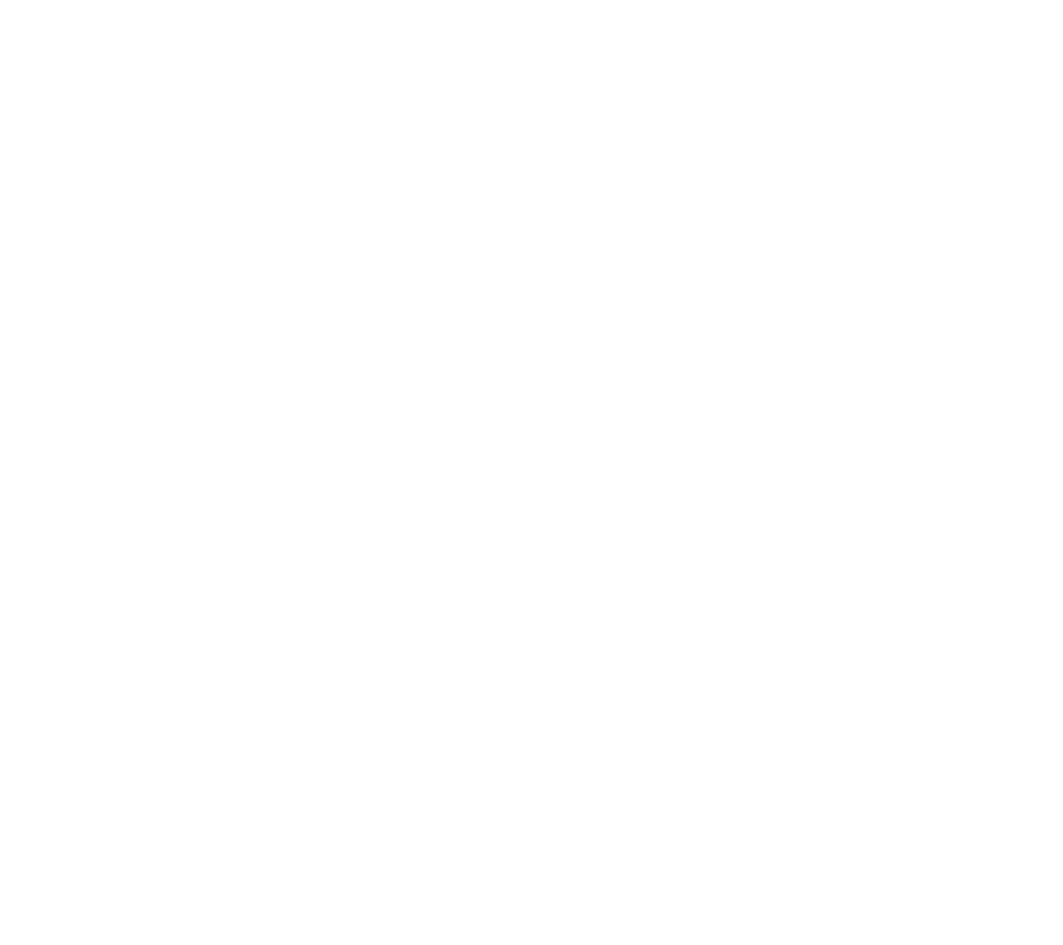
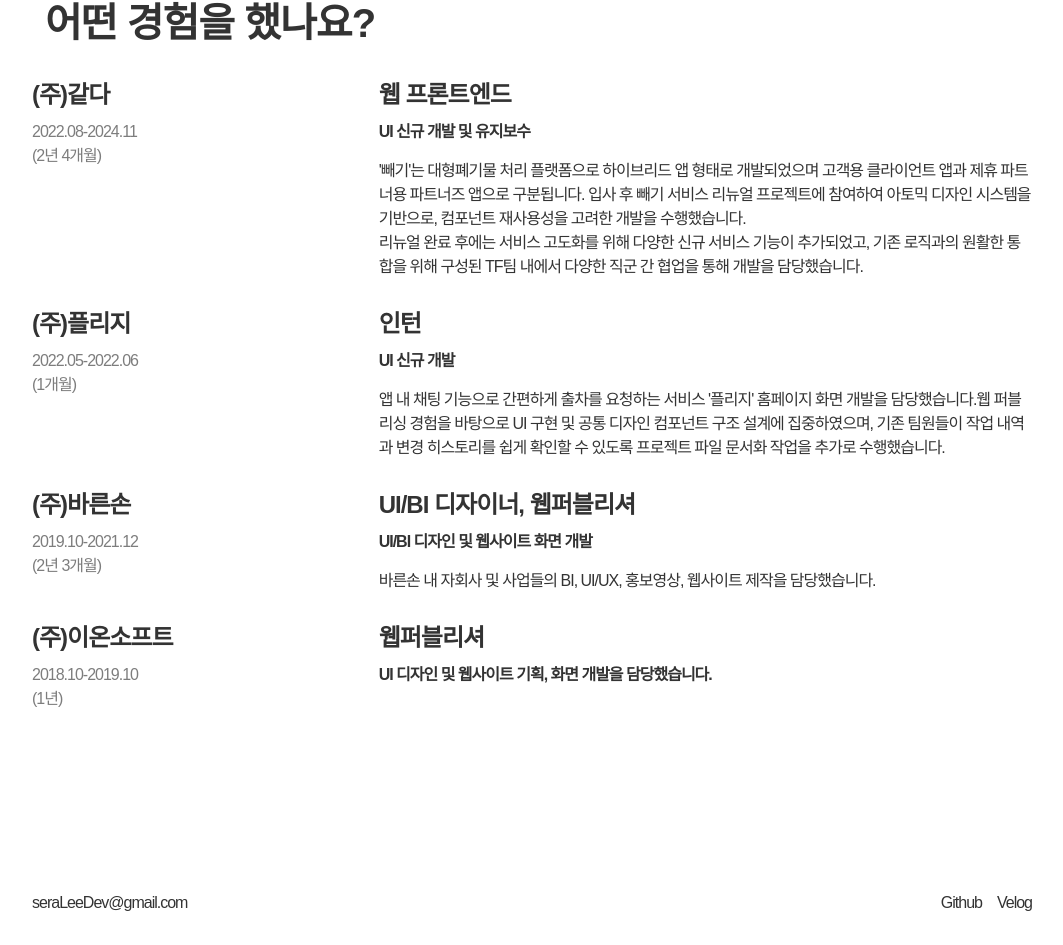
Before and after one commit to seraleedev/resume-vue, a Vue app: page / in a window 1280 px wide. Shown: the part 582-1527 px from the top of the page, without its empty margins (108-1171 px from the left). Before the commit the page ends 800 px from the top, so only its background shows below. Built offline with nearby package versions, Linux system fonts and the light colour scheme.

Commit message:
feat: Header,Footer,CareerSection 컴포넌트 추가중

```diff
--- /dev/null
+++ b/src/components/career/pc/CareerList.vue
@@ -0,0 +1,43 @@
+<template>
+  <div class="grid grid-cols-[1fr_2fr] gap-[20px]">
+    <!-- companyInfo -->
+    <div class="basis-[460px]">
+      <TypographyTag type="h3" class="font-semibold">{{ company }}</TypographyTag>
+      <TypographyTag type="p" class-name="mt-[10px] text-gray-7d whitespace-pre-wrap">{{ history }}</TypographyTag>
+    </div>
+
+    <!-- ServiceWithRole -->
+    <div>
+      <div class="w-full flex justify-between">
+        <TypographyTag type="h3" class="font-semibold">{{ role }}</TypographyTag>
+      </div>
+
+      <TypographyTag type="p" class-name="mt-[10px] font-semibold">{{ work }}</TypographyTag>
+      <TypographyTag type="p" class-name="mt-[15px] mb-[30px] whitespace-pre-line max-w-[760px]" v-if="description">{{
+        description
+      }}</TypographyTag>
+      <!-- ProjectItems -->
+
+      <!--keyword-->
+    </div>
+    <!--Divider-->
+  </div>
+</template>
+
+<script setup lang="ts">
+import TypographyTag from '@/components/typography/TypographyTag.vue'
+import { ICareerData } from '@/data/static'
+
+interface ICareerListProps {
+  careerData: ICareerData
+  showDivder?: boolean
+}
+
+const props = withDefaults(defineProps<ICareerListProps>(), {
+  showDivder: false,
+})
+
+const { company, work, history, role, description, techs, projectList, onlyTitle, projectDetail } = props.careerData
+</script>
+
+=
--- /dev/null
+++ b/src/components/career/pc/CareerSection.vue
@@ -0,0 +1,21 @@
+<template>
+  <section class="w-full bg-white shadow-default relative">
+    <div class="container-custom pt-[50px] pb-[150px]">
+      <div class="mt-[30px]">
+        <TitleWithDot title="어떤 경험을 했나요?" />
+        <CareerList
+          v-for="(data, index) in careerData"
+          :key="data.index"
+          :career-data="data"
+          :show-divder="index < careerData.length - 1"
+        />
+      </div>
+    </div>
+  </section>
+</template>
+
+<script setup lang="ts">
+import TitleWithDot from '@/components/common/TitleWithDot.vue'
+import CareerList from './CareerList.vue'
+import { careerData } from '@/data/static'
+</script>
--- /dev/null
+++ b/src/components/career/pc/ProjectItems.vue
@@ -0,0 +1,30 @@
+<template>
+  <div class="mt-[20px] gap-x-[20px] gap-y-[15px] grid w-full grid-cols-2" v-if="!onlyTitle">
+    <div v-for="(project, index) in projectLists" :key="`project-${index}`">
+      <div class="flex gap-[5px] justify-start mb-[10px]">
+        <div class="w-[5px] h-[5px] bg-green-01 rounded-xl" />
+        <!-- ProjectTitle -->
+        <TypographyTag type="p">{{ project.title }}</TypographyTag>
+
+        <!-- ProjectDetail -->
+        <div class="flex flex-col gap-[4px] justify-start items-start ml-[10px]">
+          <TypographyTag type="p" class="text-gray-7d">{{ project.title }}</TypographyTag>
+        </div>
+      </div>
+    </div>
+  </div>
+</template>
+
+<script setup lang="ts">
+import TypographyTag from '@/components/typography/TypographyTag.vue'
+import { IProjectData } from '@/data/static'
+
+interface IProjectItemsProps {
+  projectLists: IProjectData[]
+  onlyTitle?: boolean
+}
+
+withDefaults(defineProps<IProjectItemsProps>(), {
+  onlyTitle: false,
+})
+</script>
--- /dev/null
+++ b/src/components/common/FooterComponent.vue
@@ -0,0 +1,27 @@
+<template>
+  <footer class="w-full bg-white relative">
+    <div class="container-custom">
+      <div class="flex justify-between w-full py-[30px]">
+        <TypographyTag type="p">seraLeeDev@gmail.com</TypographyTag>
+
+        <div class="flex justify-start gap-[15px]">
+          <TypographyTag
+            type="a"
+            target="_blank"
+            :href="data.link"
+            v-for="data in contactData"
+            :key="data.platform"
+            >{{ data.platform }}</TypographyTag
+          >
+        </div>
+      </div>
+    </div>
+  </footer>
+</template>
+
+<script setup lang="ts">
+import { contactData } from '@/data/static'
+import TypographyTag from '../typography/TypographyTag.vue'
+</script>
+
+<style lang="scss" scoped></style>
--- a/src/components/common/HeaderComponent.vue
+++ b/src/components/common/HeaderComponent.vue
@@ -6,9 +6,13 @@
         <TypographyTag type="h1" className="text-green-01">{{ title[1] }}</TypographyTag>
         <TypographyTag type="h1">{{ title[2] }}</TypographyTag>
       </div>
-      <TypographyTag type="h4" className="whitespace-pre-line font-normal">
-        {{ intro }}
-      </TypographyTag>
+
+      <div class="flex justify-between items-end">
+        <TypographyTag type="h4" className="whitespace-pre-line font-normal">
+          {{ intro }}
+        </TypographyTag>
+        <TypographyTag type="p" class="text-gray-7d">More &gt;</TypographyTag>
+      </div>
     </div>
   </header>
 </template>
--- /dev/null
+++ b/src/components/common/TitleWithDot.vue
@@ -0,0 +1,23 @@
+<template>
+  <div :class="styles">
+    <div class="w-[13px] h-[13px] rounded-xl bg-green-01" />
+
+    <TypographyTag type="h2" class="ml-[13px]">{{ title }}</TypographyTag>
+  </div>
+</template>
+
+<script setup lang="ts">
+import { computed } from 'vue'
+import TypographyTag from '../typography/TypographyTag.vue'
+
+interface Props {
+  classNames?: string
+  title: string
+}
+
+const props = withDefaults(defineProps<Props>(), {
+  classNames: 'my-[32px]',
+})
+
+const styles = computed(() => props.classNames)
+</script>
--- a/src/components/typography/TypographyTag.vue
+++ b/src/components/typography/TypographyTag.vue
@@ -1,5 +1,5 @@
 <template>
-  <component :is="type" :class="classes">
+  <component :is="type" :class="classes" v-bind="$attrs">
     <slot />
   </component>
 </template>
--- a/src/components/typography/settings.ts
+++ b/src/components/typography/settings.ts
@@ -1,6 +1,6 @@
 export type TypoTypes = Extract<
   keyof HTMLElementTagNameMap,
-  'h1' | 'h2' | 'h3' | 'h4' | 'h5' | 'h6' | 'p' | 'span' | 'div'
+  'h1' | 'h2' | 'h3' | 'h4' | 'h5' | 'h6' | 'p' | 'span' | 'div' | 'a'
 >
 
 export interface TypographyProps {
@@ -42,6 +42,9 @@ export const getTypoClasses = (type: TypoTypes, props?: TypographyProps) => {
     case 'p':
       typeClasses = ['text-[1.6rem]', 'leading-[2.4rem]', 'font-normal']
       break
+    case 'a':
+      typeClasses = ['text-[1.6rem]', 'leading-[2.4rem]', 'no-underline', 'cursor-pointer']
+      break
     default:
       typeClasses = []
   }
--- a/src/views/MainView.vue
+++ b/src/views/MainView.vue
@@ -1,11 +1,14 @@
 <template>
   <HeaderComponent />
+  <CareerSection />
+  <FooterComponent />
 </template>
 
 <script setup lang="ts">
 import { ref, onMounted, onBeforeUnmount } from 'vue'
-import MainComponent from '@/components/pages/MainComponent.vue'
+import FooterComponent from '@/components/common/FooterComponent.vue'
 import HeaderComponent from '@/components/common/HeaderComponent.vue'
+import CareerSection from '@/components/career/pc/CareerSection.vue'
 
 const width = ref(0)
 
--- a/tailwind.config.js
+++ b/tailwind.config.js
@@ -1,4 +1,5 @@
 /** @type {import('tailwindcss').Config} */
+const plugin = require('tailwindcss/plugin')
 module.exports = {
   content: ['./index.html', './src/**/*.{vue,js,ts,jsx,tsx}'],
   theme: {
@@ -12,13 +13,28 @@ module.exports = {
       },
       textColor: {
         'black-333': '#333333',
+        'gray-7d': '#7d7d7d',
+        'gray-ed': '#EDEDED',
         'green-01': '#158000',
         'green-02': '#0F622D',
       },
       fontFamily: {
         sans: ['SUIT', 'sans-serif'],
       },
+      boxShadow: {
+        default: '0px 0px 20px 0px rgba(0, 0, 0, 0.08)',
+      },
     },
   },
-  plugins: [],
+  plugins: [
+    plugin(({ addUtilities }) => {
+      addUtilities({
+        '.container-custom': {
+          width: '1000px',
+          marginLeft: 'auto',
+          marginRight: 'auto',
+        },
+      })
+    }),
+  ],
 }
```
Also changed, not shown: 2 other files (tests, documents, lock files or other folders).
